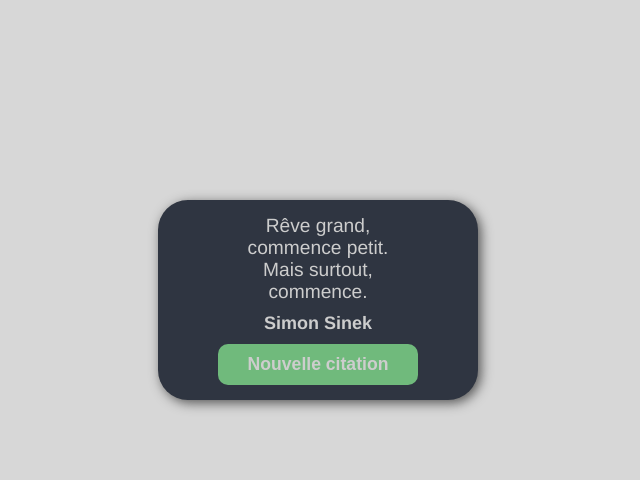
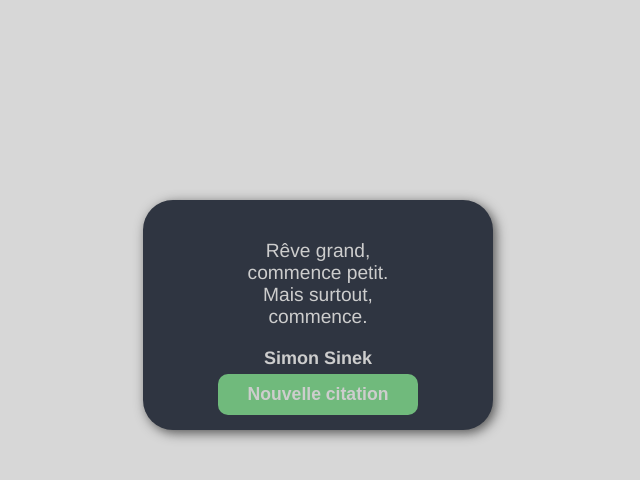
Before and after one commit to fflozze/random-quote-generator-flozze, a plain HTML site: page index.html in a window 1280 px wide. Both pictures are taken after a click on the button "Nouvelle citation". Shown: the whole page, without its empty margins (322-962 px from the left). Drawn offline with Linux system fonts and the light colour scheme.

Commit message:
corection du style

```diff
--- a/css/style.css
+++ b/css/style.css
@@ -24,14 +24,23 @@ section {
 #containerMainCitation {
   background-color: var(--container-color); /* Couleur de fond des conteneurs */
   display: flex; /* Utilisation de flexbox pour le centrage et l'alignement */
+  justify-content: space-between; /* Centrage horizontal */
+  align-items: center; /* Centrage vertical */
+  flex-direction: column; /* Disposition en colonne */
+  padding: 15px;
+  width: 25vw; /* Largeur de 25% de la largeur de la fenêtre */
+  height: 25vh; /* Hauteur de 25% de la hauteur de la fenêtre */
+  border-radius: 30px; /* Coins arrondis */
+  box-shadow: 3px 3px 12px #555; /* Ombre légère pour l'effet de profondeur */
+}
+
+#containerText {
+  display: flex; /* Utilisation de flexbox pour le centrage et l'alignement */
   justify-content: center; /* Centrage horizontal */
   align-items: center; /* Centrage vertical */
   flex-direction: column; /* Disposition en colonne */
-  width: 25vw; /* Largeur de 25% de la largeur de la fenêtre */
-  height: 25vh; /* Hauteur de 25% de la hauteur de la fenêtre */
-  gap: 5%; /* Espacement entre les éléments enfants */
-  border-radius: 30px; /* Coins arrondis */
-  box-shadow: 3px 3px 12px #555; /* Ombre légère pour l'effet de profondeur */
+  gap: 20px; /* Espacement entre les éléments */
+  margin-top: 25px;
 }
 
 /* Style pour les paragraphes */
--- a/index.html
+++ b/index.html
@@ -4,7 +4,10 @@
     <!-- Métadonnées essentielles pour le SEO et la compatibilité mobile -->
     <meta charset="UTF-8" />
     <meta name="viewport" content="width=device-width, initial-scale=1.0" />
-    <meta name="description" content="Générateur de citations inspirantes - Une application interactive pour découvrir des citations motivantes" />
+    <meta
+      name="description"
+      content="Générateur de citations inspirantes - Une application interactive pour découvrir des citations motivantes"
+    />
     <meta name="author" content="flozze" />
 
     <!-- Titre de l'application -->
@@ -12,6 +15,9 @@
 
     <!-- Feuille de style principale -->
     <link rel="stylesheet" href="./css/style.css" />
+
+    <!-- Intégration du JavaScript modulaire -->
+    <script defer type="module" src="./js/index.js"></script>
   </head>
   <body>
     <!-- Section principale : Structure responsive et centrée -->
@@ -19,15 +25,11 @@
       <!-- Conteneur principal : Design moderne avec ombre et coins arrondis -->
       <div id="containerMainCitation">
         <!-- Zone de texte : Affichage de la citation avec style typographique optimisé -->
-        <div>
+        <div id="containerText">
           <p id="text">
             Ce n'est pas parce que les choses sont difficiles que nous n'osons
             pas, c'est parce que nous n'osons pas qu'elles sont difficiles.
           </p>
-        </div>
-
-        <!-- Zone auteur : Mise en valeur de l'auteur avec style distinctif -->
-        <div id="auteurCitation">
           <h4 id="autor">-Sénèque</h4>
         </div>
 
@@ -35,8 +37,5 @@
         <button id="newCitation">Nouvelle citation</button>
       </div>
     </section>
-
-    <!-- Intégration du JavaScript modulaire -->
-    <script type="module" src="./js/index.js"></script>
   </body>
 </html>
--- a/js/data.js
+++ b/js/data.js
@@ -15,7 +15,7 @@
  * @type {Array<{texte: string, auteur: string}>}
  * @constant
  */
-export const citations = [
+export const data = [
   {
     texte: "Le plus grand risque est de ne prendre aucun risque.",
     auteur: "Mark Zuckerberg",
--- a/js/index.js
+++ b/js/index.js
@@ -6,7 +6,7 @@
  */
 
 // Importation des modules nécessaires
-import { citations } from "./data.js";
+import { data } from "./data.js";
 import { randomIndex } from "./random-index.js";
 
 /**
@@ -21,15 +21,15 @@ import { randomIndex } from "./random-index.js";
  */
 function display() {
   // Sélection des éléments HTML pour le texte et l'auteur de la citation
-  let text = document.getElementById("text");
-  let autor = document.getElementById("autor");
+  const text = document.getElementById("text");
+  const autor = document.getElementById("autor");
 
   // Génération d'un index aléatoire pour sélectionner une citation
-  let randomCitation = randomIndex(citations);
+  const randomCitation = randomIndex(data);
 
   // Mise à jour du texte et de l'auteur de la citation affichée
-  text.innerText = citations[randomCitation].texte;
-  autor.innerText = citations[randomCitation].auteur;
+  text.innerText = data[randomCitation].texte;
+  autor.innerText = data[randomCitation].auteur;
 }
 
 // Ajout d'un écouteur d'événement sur le bouton pour générer une nouvelle citation
```
